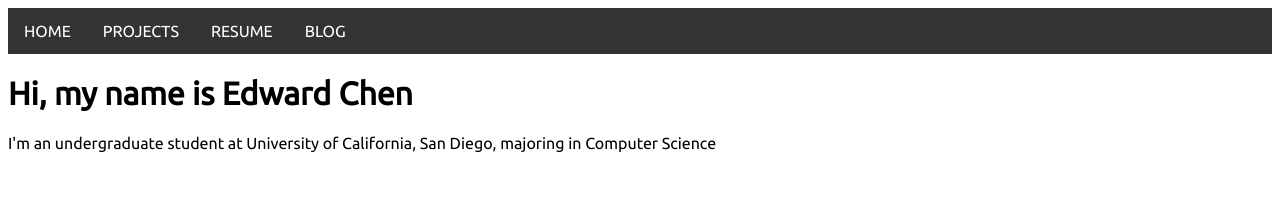
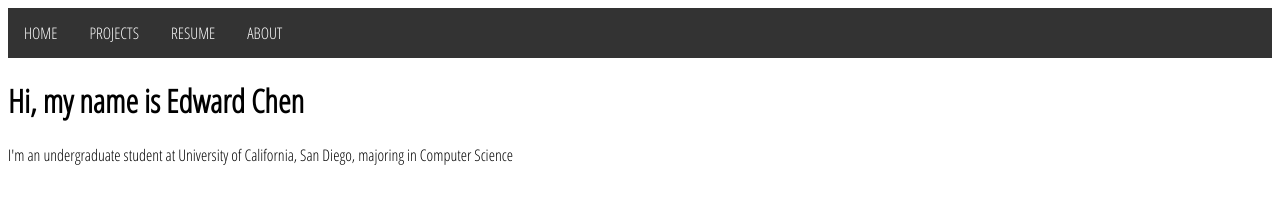
Before and after one commit to edwjchen/edwjchen.github.io-v1, a plain HTML site: page index.html in a window 1280 px wide. Drawn offline with Linux system fonts and the light colour scheme.

Commit message:
added about.html

```diff
--- a/assets/css/style.css
+++ b/assets/css/style.css
@@ -1,6 +1,6 @@
 
 body {
-    font-family: 'Ubuntu';
+    font-family: 'Open Sans Condensed', serif;
 }
 
 ul {
--- a/index.html
+++ b/index.html
@@ -4,15 +4,15 @@
 
 <title></title>
 
-<link href='https://fonts.googleapis.com/css?family=Ubuntu' rel='stylesheet'>
 <link href='assets/css/style.css' rel='stylesheet'>
+<link href="https://fonts.googleapis.com/css?family=Open+Sans+Condensed:300" rel="stylesheet">
 </head>
 <body>
 	<ul>
 		<li><a class="active" href="#">HOME</a></li>
 		<li><a href="projects">PROJECTS</a></li>
 		<li><a href="resume">RESUME</a></li>
-		<li><a href="blog">BLOG</a></li>
+		<li><a href="about">ABOUT</a></li>
 	</ul>
 
 	<h1> Hi, my name is Edward Chen </h1>
--- a/server.js
+++ b/server.js
@@ -9,6 +9,10 @@ app.get('/', function(req, res){
   res.sendFile(path.join(__dirname, 'index.html'));
 })
 
+app.get('/about', function(req, res){
+  res.sendFile('assets/html/about.html', { root: __dirname });
+})
+
 var server = http.createServer(app);
 
 server.listen(1500);
```
Also changed, not shown: assets/html/about.html (+2 -4 lines).
